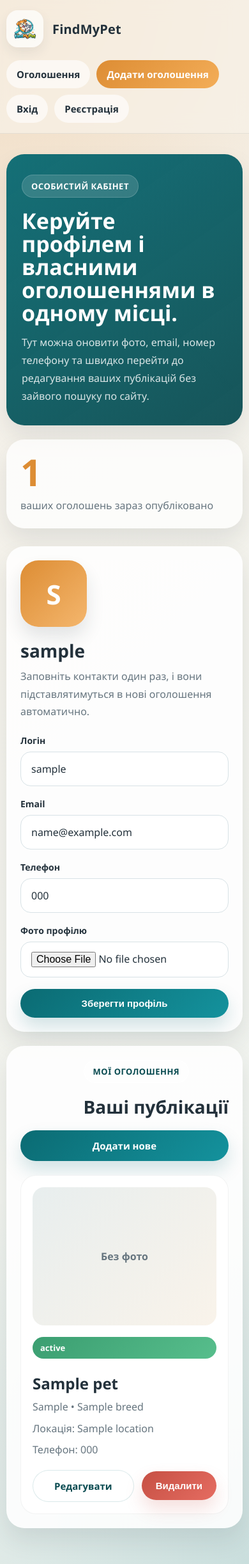
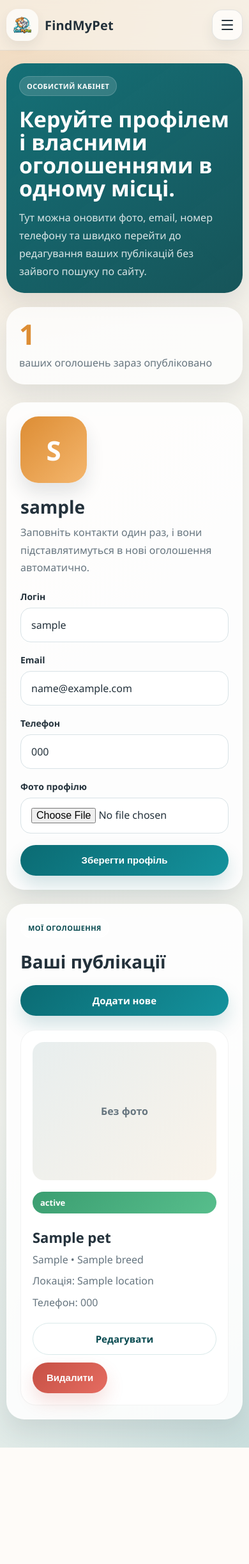
Before and after one commit to Andriiboichuk22/FindMyPet, a Python web app: template templates/cabinet.html in a window 390 px wide. Shown: the whole page at 64% size. After the commit the page ends 2263 px from the top, so only its background shows below. Run offline with Jinja, Linux system fonts and the light colour scheme; the template is opened without the code that fills it: most values are stand-ins (such as "Sample title", 1, 10 or a date in 2020).

Commit message:
add js and Creating adaptations for phones and tablets

```diff
--- a/static/style.css
+++ b/static/style.css
@@ -201,6 +201,12 @@ img {
     font-weight: 600;
 }
 
+.flash-message.is-hiding {
+    opacity: 0;
+    transform: translateY(-6px);
+    transition: opacity 0.25s ease, transform 0.25s ease;
+}
+
 .flash-message--info {
     background: #e8f4ff;
     color: #185f94;
@@ -267,6 +273,41 @@ img {
     font-size: 22px;
     font-weight: 800;
     letter-spacing: 0.01em;
+}
+
+.site-nav-toggle {
+    display: none;
+    width: 48px;
+    height: 48px;
+    border: 1px solid rgba(35, 49, 59, 0.12);
+    border-radius: 16px;
+    background: rgba(255, 255, 255, 0.72);
+    align-items: center;
+    justify-content: center;
+    flex-direction: column;
+    gap: 5px;
+    cursor: pointer;
+    box-shadow: 0 10px 20px rgba(35, 49, 59, 0.08);
+}
+
+.site-nav-toggle span {
+    width: 18px;
+    height: 2px;
+    border-radius: 999px;
+    background: var(--text);
+    transition: transform 0.2s ease, opacity 0.2s ease;
+}
+
+.site-nav-toggle.is-open span:nth-child(1) {
+    transform: translateY(7px) rotate(45deg);
+}
+
+.site-nav-toggle.is-open span:nth-child(2) {
+    opacity: 0;
+}
+
+.site-nav-toggle.is-open span:nth-child(3) {
+    transform: translateY(-7px) rotate(-45deg);
 }
 
 .site-nav {
@@ -435,6 +476,7 @@ img {
     display: flex;
     gap: 12px;
     align-items: center;
+    flex-wrap: wrap;
 }
 
 .results-counter {
@@ -799,6 +841,7 @@ img {
 
 .form-submit .submit_btn {
     min-width: 260px;
+    max-width: 100%;
 }
 
 /* cabinet.html */
@@ -978,6 +1021,7 @@ img {
     display: flex;
     align-items: center;
     gap: 12px;
+    flex-wrap: wrap;
 }
 
 .user-ad-card__actions form {
@@ -1120,7 +1164,12 @@ img {
     }
 
     .cards {
+        grid-template-columns: repeat(2, minmax(0, 1fr));
         gap: 18px;
+    }
+
+    .search-form__grid {
+        grid-template-columns: repeat(2, minmax(0, 1fr));
     }
 
     .auth-hero,
@@ -1137,6 +1186,12 @@ img {
     .user-ad-card__actions {
         justify-content: flex-start;
     }
+
+    .profile-ads__header,
+    .section-heading,
+    .search-panel__header {
+        align-items: flex-start;
+    }
 }
 
 @media (max-width: 760px) {
@@ -1146,13 +1201,33 @@ img {
     }
 
     .site-header__inner {
-        align-items: flex-start;
-        flex-direction: column;
+        display: grid;
+        grid-template-columns: minmax(0, 1fr) auto;
+        align-items: center;
+        gap: 14px;
+        padding: 14px 0;
+    }
+
+    .site-nav-toggle {
+        display: inline-flex;
     }
 
     .site-nav {
+        display: none;
+        grid-column: 1 / -1;
         width: 100%;
         justify-content: flex-start;
+        padding-top: 8px;
+    }
+
+    .site-nav.is-open {
+        display: flex;
+    }
+
+    .site-nav__link,
+    .site-nav__user {
+        width: 100%;
+        justify-content: center;
     }
 
     .form-block,
@@ -1163,6 +1238,10 @@ img {
     .cabinet-summary,
     .search-panel {
         padding: 22px;
+    }
+
+    .page-main {
+        padding: 20px 0 44px;
     }
 
     .home-hero__content h1,
@@ -1184,6 +1263,17 @@ img {
     .section-heading {
         align-items: flex-start;
         flex-direction: column;
+    }
+
+    .cards,
+    .search-form__grid,
+    .form-grid {
+        grid-template-columns: 1fr;
+    }
+
+    .comment-item__meta {
+        flex-direction: column;
+        align-items: flex-start;
     }
 }
 
@@ -1212,4 +1302,54 @@ img {
         flex-direction: column;
         align-items: flex-start;
     }
+
+    .site-brand {
+        gap: 10px;
+    }
+
+    .logo {
+        width: 50px;
+        height: 50px;
+    }
+
+    .section-tag {
+        font-size: 11px;
+        padding: 7px 11px;
+    }
+
+    .home-hero__content,
+    .cabinet-hero__content,
+    .hero-stat,
+    .hero-note,
+    .cabinet-summary {
+        padding: 20px;
+    }
+
+    .hero-stat strong,
+    .cabinet-summary strong {
+        font-size: 44px;
+    }
+
+    .card h3,
+    .user-ad-card__body h3 {
+        font-size: 22px;
+    }
+
+    .btn,
+    .submit_btn,
+    .reveal-phone-btn,
+    .type_btn span,
+    .search-form__actions .btn {
+        min-height: 48px;
+    }
+
+    .lightbox {
+        padding: 14px;
+    }
+
+    .lightbox .close {
+        top: 10px;
+        right: 16px;
+        font-size: 36px;
+    }
 }
--- a/templates/admin.html
+++ b/templates/admin.html
@@ -68,7 +68,7 @@
                         {% if pet.user_id == current_user.id %}
                         <a class="btn btn-secondary" href="{{ url_for('edit_pet', pet_id=pet.id) }}">Редагувати</a>
                         {% endif %}
-                        <form method="POST" action="{{ url_for('delete_pet', pet_id=pet.id) }}" onsubmit="return confirm('Точно видалити це оголошення?');">
+                        <form method="POST" action="{{ url_for('delete_pet', pet_id=pet.id) }}" data-confirm="Точно видалити це оголошення?">
                             <button class="btn btn-danger" type="submit">Видалити</button>
                         </form>
                     </div>
--- a/templates/cabinet.html
+++ b/templates/cabinet.html
@@ -110,7 +110,7 @@
 
                         <div class="user-ad-card__actions">
                             <a class="btn btn-secondary" href="{{ url_for('edit_pet', pet_id=pet.id) }}">Редагувати</a>
-                            <form method="POST" action="{{ url_for('delete_pet', pet_id=pet.id) }}" onsubmit="return confirm('Точно видалити це оголошення?');">
+                            <form method="POST" action="{{ url_for('delete_pet', pet_id=pet.id) }}" data-confirm="Точно видалити це оголошення?">
                                 <button class="btn btn-danger" type="submit">Видалити</button>
                             </form>
                         </div>
--- a/templates/header.html
+++ b/templates/header.html
@@ -5,7 +5,19 @@
             <span class="site-brand__text">FindMyPet</span>
         </a>
 
-        <nav class="site-nav" aria-label="Основна навігація">
+        <button
+            type="button"
+            class="site-nav-toggle"
+            aria-expanded="false"
+            aria-controls="site-nav"
+            aria-label="Відкрити меню"
+        >
+            <span></span>
+            <span></span>
+            <span></span>
+        </button>
+
+        <nav id="site-nav" class="site-nav" aria-label="Основна навігація">
             <a class="site-nav__link" href="{{ url_for('home') }}">Оголошення</a>
             <a class="site-nav__link site-nav__link--accent" href="{{ url_for('add') }}">Додати оголошення</a>
 
@@ -22,3 +34,4 @@
         </nav>
     </div>
 </header>
+<script src="{{ url_for('static', filename='js/script.js') }}" defer></script>
--- a/templates/index.html
+++ b/templates/index.html
@@ -117,7 +117,7 @@
                         <p class="desc">{{ pet.description }}</p>
 
                         <div class="card-actions">
-                            <button type="button" class="reveal-phone-btn" onclick="this.innerText='{{ pet.phone }}'">
+                            <button type="button" class="reveal-phone-btn" data-phone="{{ pet.phone }}">
                                 Показати номер
                             </button>
                         </div>
@@ -182,6 +182,5 @@
         <img id="lightbox-img" src="" alt="Перегляд фото">
     </div>
 
-    <script src="{{ url_for('static', filename='js/script.js') }}"></script>
 </body>
 </html>
```
Also changed, not shown: static/js/script.js (added, +111 -0 lines), instance/database.db.
